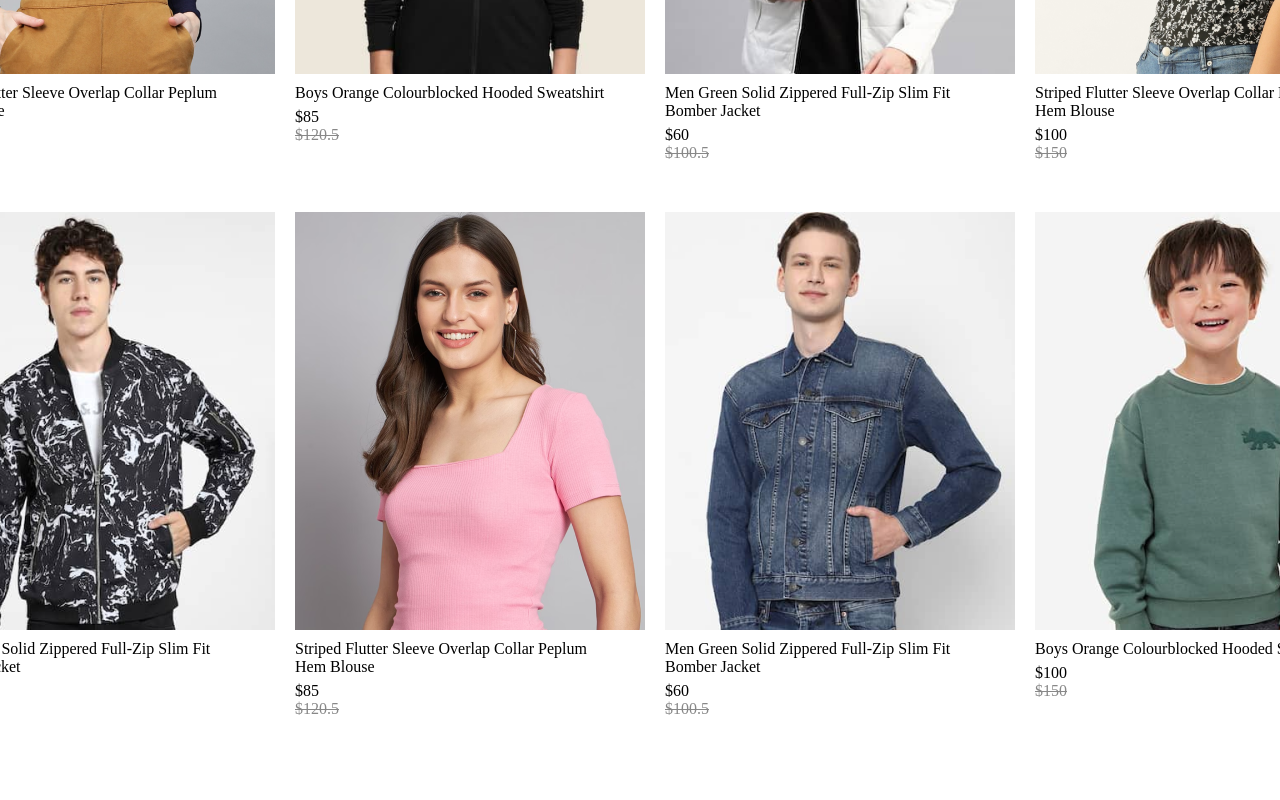
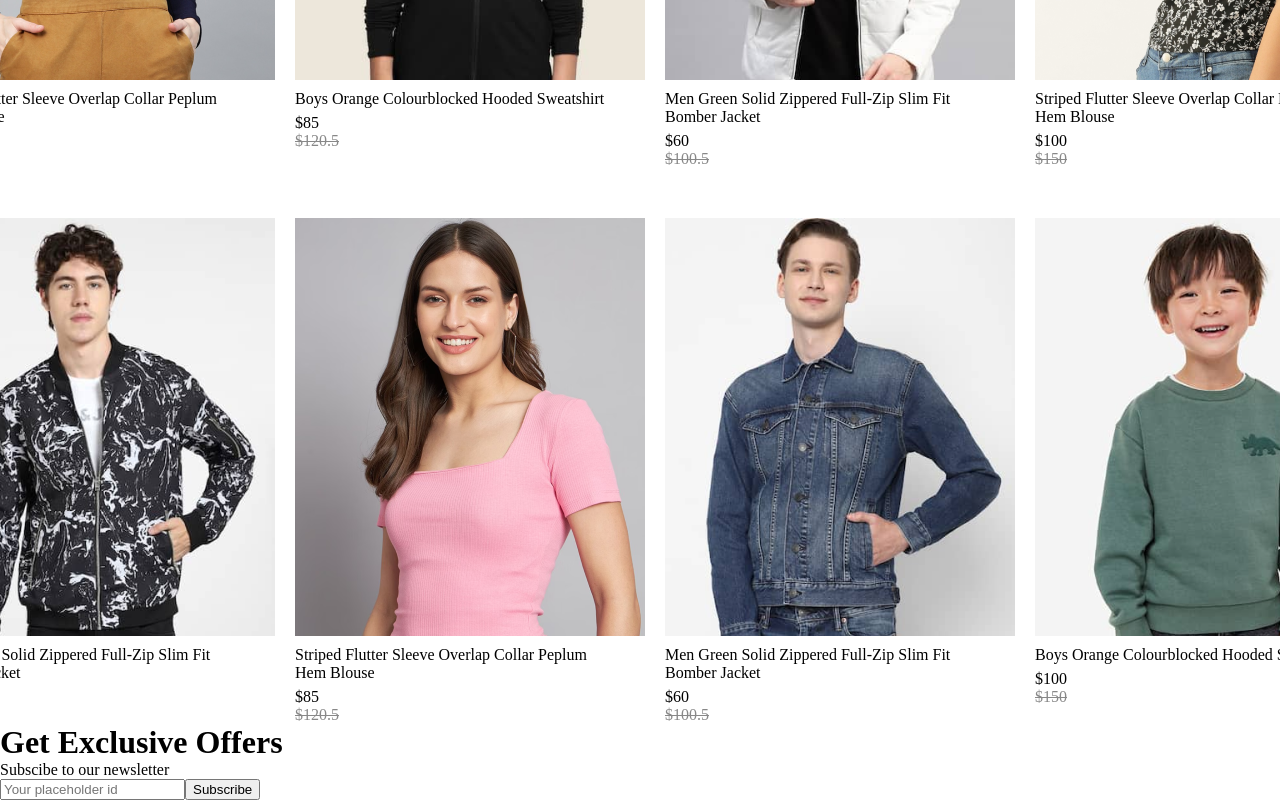
Before and after one commit to Ruman67/Ecomm, a React (Create React App) app in the folder frontend/: page / in a window 1280 px wide. Shown: the part 2721-3521 px from the top of the page. Before the commit the page ends 3439 px from the top, so only its background shows below. Built offline with nearby package versions, Linux system fonts and the light colour scheme.

Commit message:
updated css in newcollections

```diff
--- a/frontend/src/Components/NewCollections/Newcollections.css
+++ b/frontend/src/Components/NewCollections/Newcollections.css
@@ -3,7 +3,6 @@
     flex-direction: column;
     align-items: center;
     gap: 10px;
-    height: 90vh;
 }
 
 .new-collections h1 {
--- a/frontend/src/Components/Newsletter/Newsletter.css
+++ b/frontend/src/Components/Newsletter/Newsletter.css
@@ -10,3 +10,43 @@
     background: linear-gradient(180deg,#fde1ff 0%,#e1ffea22 60% );
     gap:50px;
 }
+.newsletter h1{
+    color: #454545;
+    font-size: 54px;
+    font-weight: 600;
+
+}
+.newsletter p{
+    color:#454545;
+    font-size:20px;
+
+}
+.newsletter div{
+    display:flex;
+    align-items:center;
+    width: 730px;
+    height: 70px;
+    border-radius:80px ;
+    justify-content: space-between;
+    border:1px solid #e3e3e3;
+}
+.newsletter input{
+    width: 500px;
+    margin-left: 30px;
+    border:none;
+    color: #616161;
+    font-family: Poppins;
+    font-size: 16px;
+
+    outline: none;
+}
+.newsletter div button{
+    width:210px;
+    height: 70px;
+    border-radius:80px;
+    background: black;
+    color: white;
+    font-size: 16px;
+    cursor:pointer;
+
+}
--- a/frontend/src/Components/Pages/Shop.jsx
+++ b/frontend/src/Components/Pages/Shop.jsx
@@ -3,6 +3,7 @@ import Hero from '../Hero/Hero'
 import Popular from '../Popular/Popular'
 import Offers from '../Offers/Offers'
 import NewCollections from '../NewCollections/NewCollections'
+import Newsletter from '../Newsletter/Newsletter'
 const Shop = () => {
   return (
     <div>
@@ -10,6 +11,7 @@ const Shop = () => {
       <Popular/>
       <Offers/>
       <NewCollections/>
+      <Newsletter/>
     </div>
   )
 }
```
